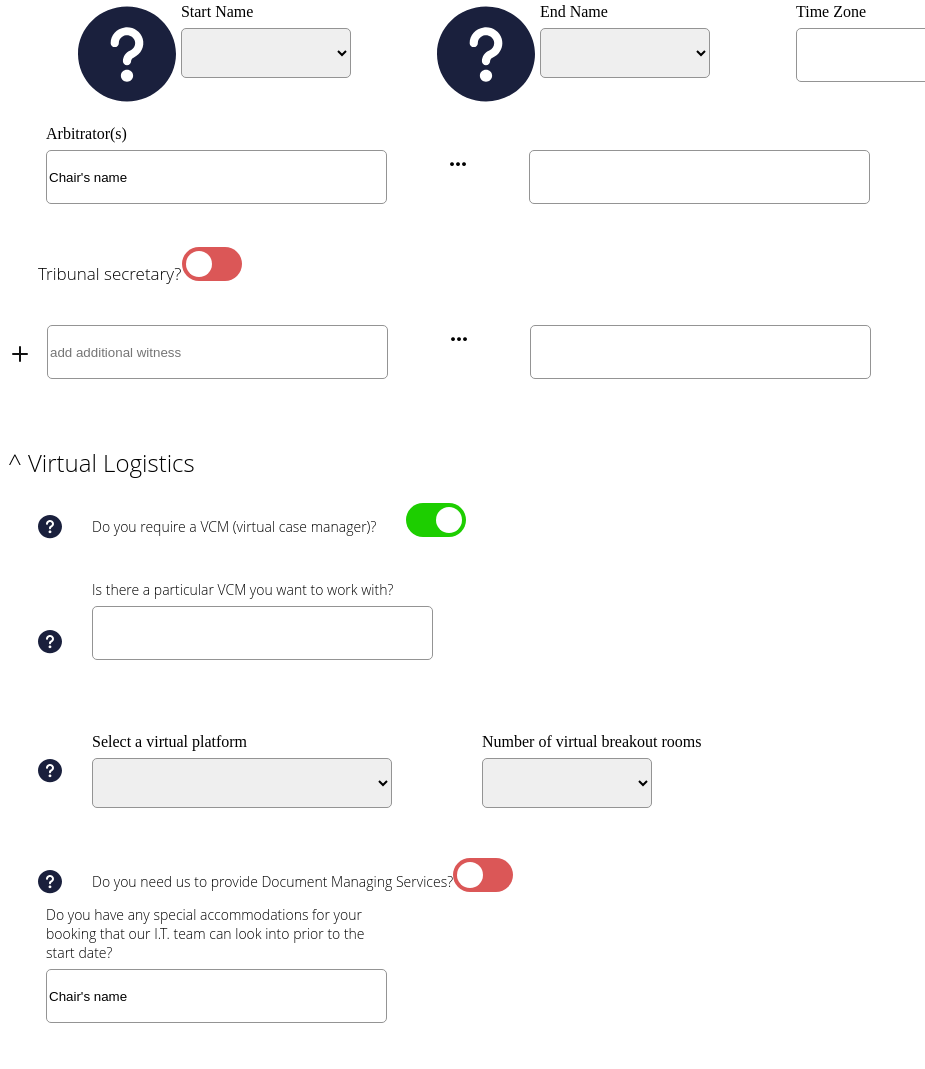
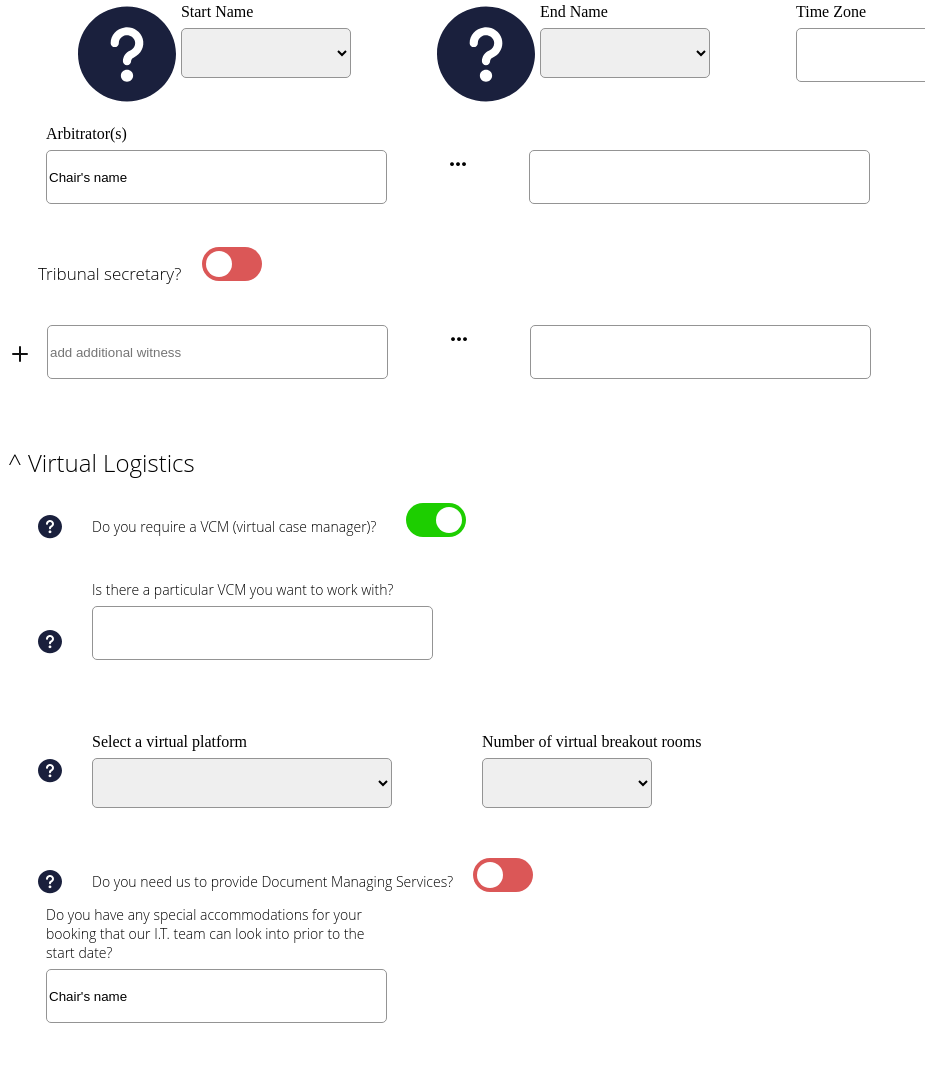
Before and after one commit to varunkasyap/assignment, a plain HTML site: page page3.html in a window 1280 px wide. Shown: the part 515-1584 px from the top of the page, without its empty margins (0-925 px from the left). Drawn offline with Linux system fonts and the light colour scheme.

Commit message:
Update page3.html

```diff
--- a/page3.html
+++ b/page3.html
@@ -150,7 +150,7 @@
 
         <div style="display: flex; margin-left: 30px;">
             <p class="input-para-heading" style="font-size: 17px;">Tribunal secretary? </p>
-            <label class="switch">
+            <label style="margin-left: 20px;" class="switch">
                 <input type="checkbox">
                 <span class="slider round"></span>
               </label>
@@ -263,7 +263,7 @@
         <div style="display: flex; margin-top: 50px;">
             <img style="margin-left: 30px; margin-right: 30px;" src="./images/icn_inner.svg" alt="">
             <p class="input-para-heading">Do you need us to provide Document Managing Services? </p>
-            <label class="switch">
+            <label style="margin-left: 20px;" class="switch">
                 <input type="checkbox">
                 <span class="slider round"></span>
               </label>
```
